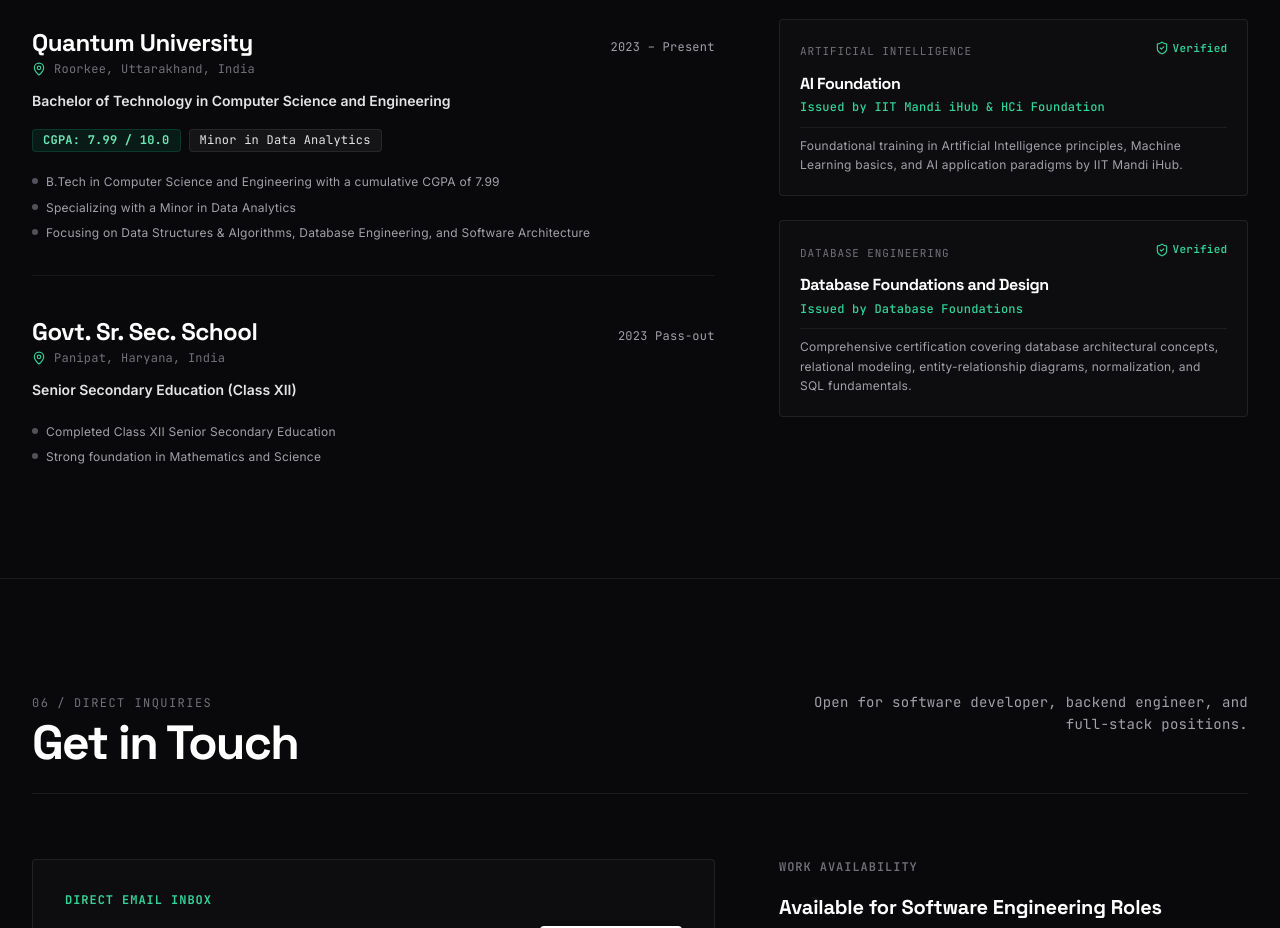
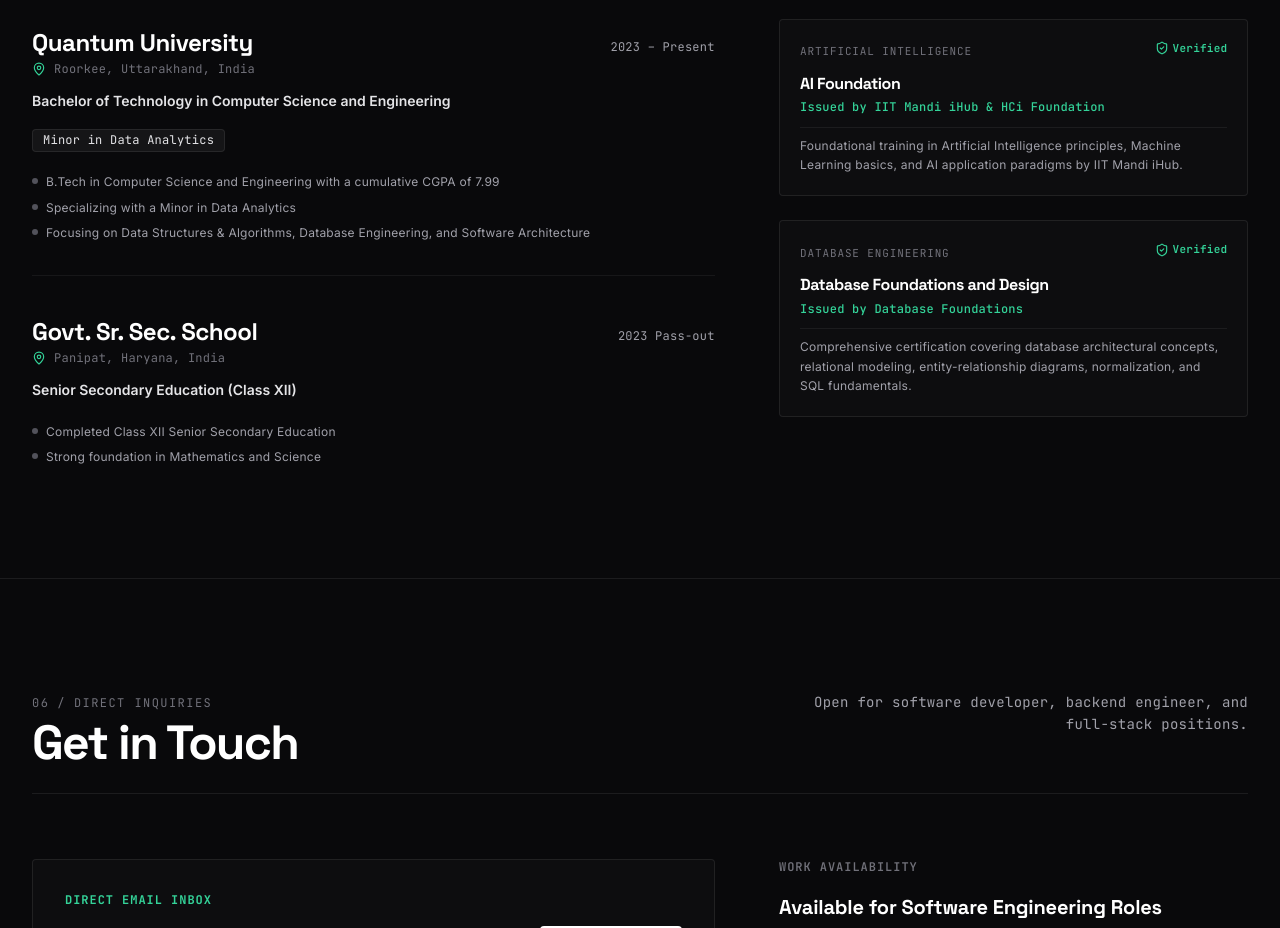
Before and after one commit to ujjwaltyagivashishtha/Portfolio, a React (Vite) app: page / in a window 1280 px wide. Shown: the part 6640-7568 px from the top of the page. Built offline with nearby package versions, Linux system fonts and the light colour scheme; the HTML template or start-up script is replaced by a standard one.

Commit message:
refactor: remove CGPA references from about, education, and resume data sections

```diff
--- a/src/sections/Education.jsx
+++ b/src/sections/Education.jsx
@@ -87,18 +87,11 @@ export const Education = () => {
                   </p>
 
                   {/* Academic Metrics */}
-                  {(edu.cgpa || edu.minor) && (
+                  {edu.minor && (
                     <div className="flex flex-wrap items-center gap-2 font-mono text-xs pt-1">
-                      {edu.cgpa && (
-                        <span className="px-2.5 py-0.5 rounded bg-emerald-500/10 text-emerald-800 dark:text-emerald-300 font-bold border border-emerald-500/20">
-                          CGPA: {edu.cgpa} / 10.0
-                        </span>
-                      )}
-                      {edu.minor && (
-                        <span className="px-2.5 py-0.5 rounded bg-zinc-100 dark:bg-white/[0.05] text-zinc-800 dark:text-zinc-200 border border-zinc-200 dark:border-white/[0.08]">
-                          {edu.minor}
-                        </span>
-                      )}
+                      <span className="px-2.5 py-0.5 rounded bg-zinc-100 dark:bg-white/[0.05] text-zinc-800 dark:text-zinc-200 border border-zinc-200 dark:border-white/[0.08]">
+                        {edu.minor}
+                      </span>
                     </div>
                   )}
 
```
